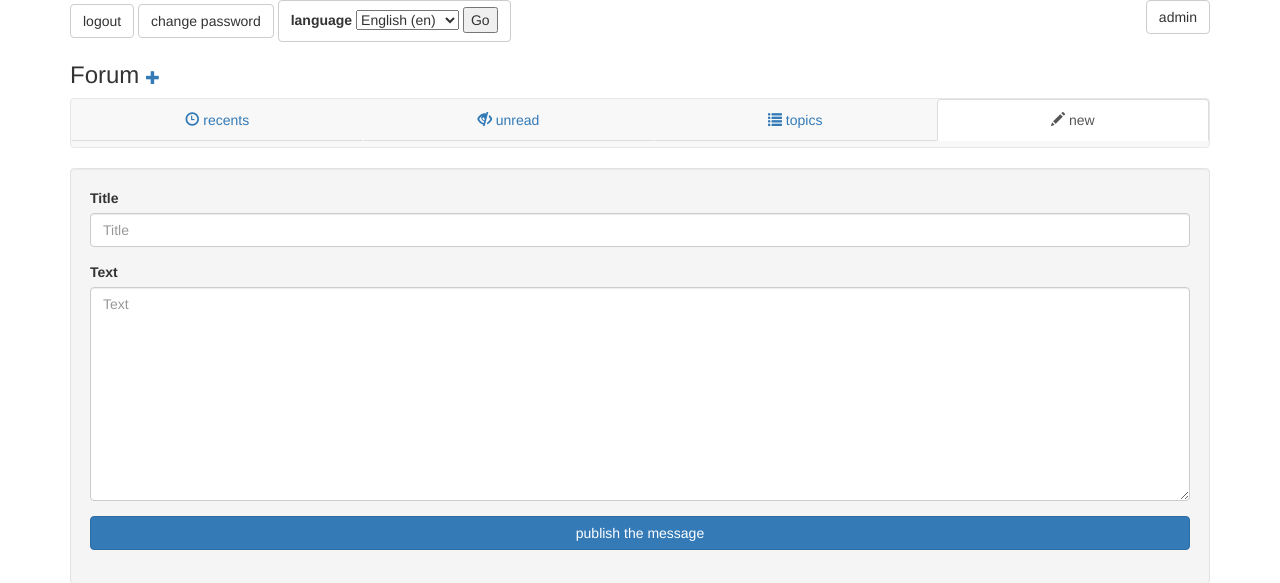
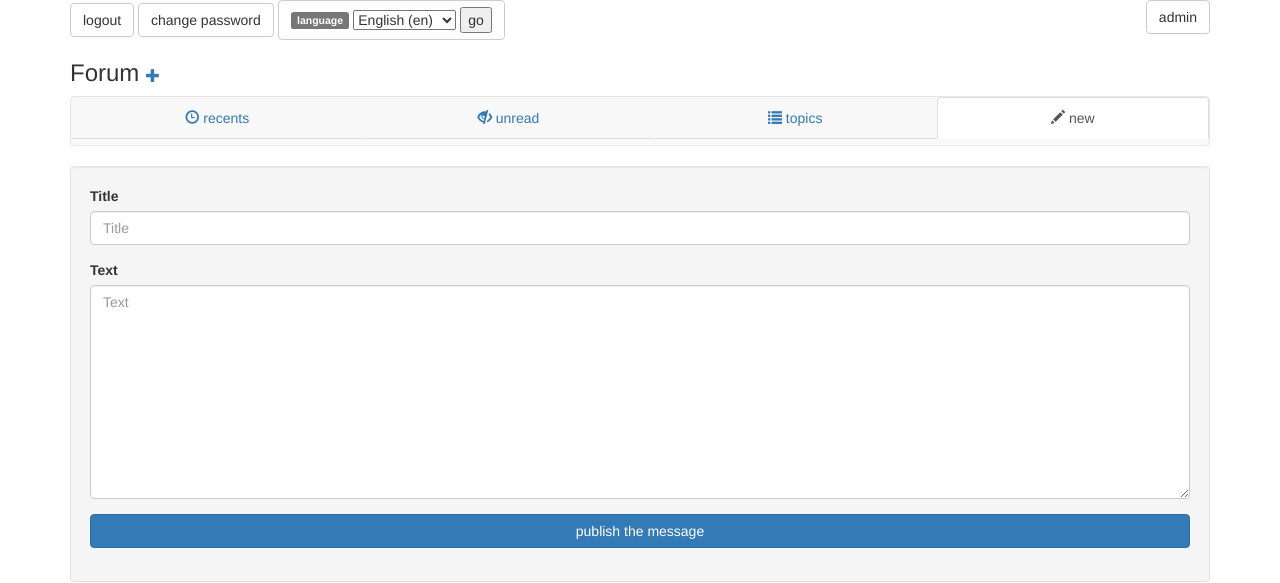
Before and after one commit to rezometz/django-paiji2-forum, a Django app: page /new in a window 1280 px wide. Shown: the top 583 px of the page. Run offline with Django 3.2, Linux system fonts and the light colour scheme; the visitor is signed in with stand-in values (Sample User, id 1); data that the repository does not hold is empty; some libraries are stand-ins or nearby versions.

Commit message:
better language changing form style

```diff
--- a/sample_project/home/templates/home/layout_three_columns.html
+++ b/sample_project/home/templates/home/layout_three_columns.html
@@ -16,7 +16,7 @@
             <a class="btn btn-default pull-right" href='/admin' %}>{% trans 'admin' %}</a>
 
             <form class="btn btn-default" action="{% url 'set_language' %}" method="post">{% csrf_token %}
-                <label for="language">{% trans 'language' %}{% if LANGUAGE_CODE != 'en' %} (language){% endif %}</label>
+                <label class="label label-default" for="language">{% trans 'language' %}{% if LANGUAGE_CODE != 'en' %} (language){% endif %}</label>
                 <input name="next" type="hidden" value="{{ redirect_to }}" />
                 <select name="language">
                     {% get_current_language as LANGUAGE_CODE %}
@@ -28,7 +28,7 @@
                         </option>
                     {% endfor %}
                 </select>
-                <input type="submit" value="Go" />
+                <input type="submit" value="go"/>
             </form>
 
             {% block content %}{% endblock %}
```
